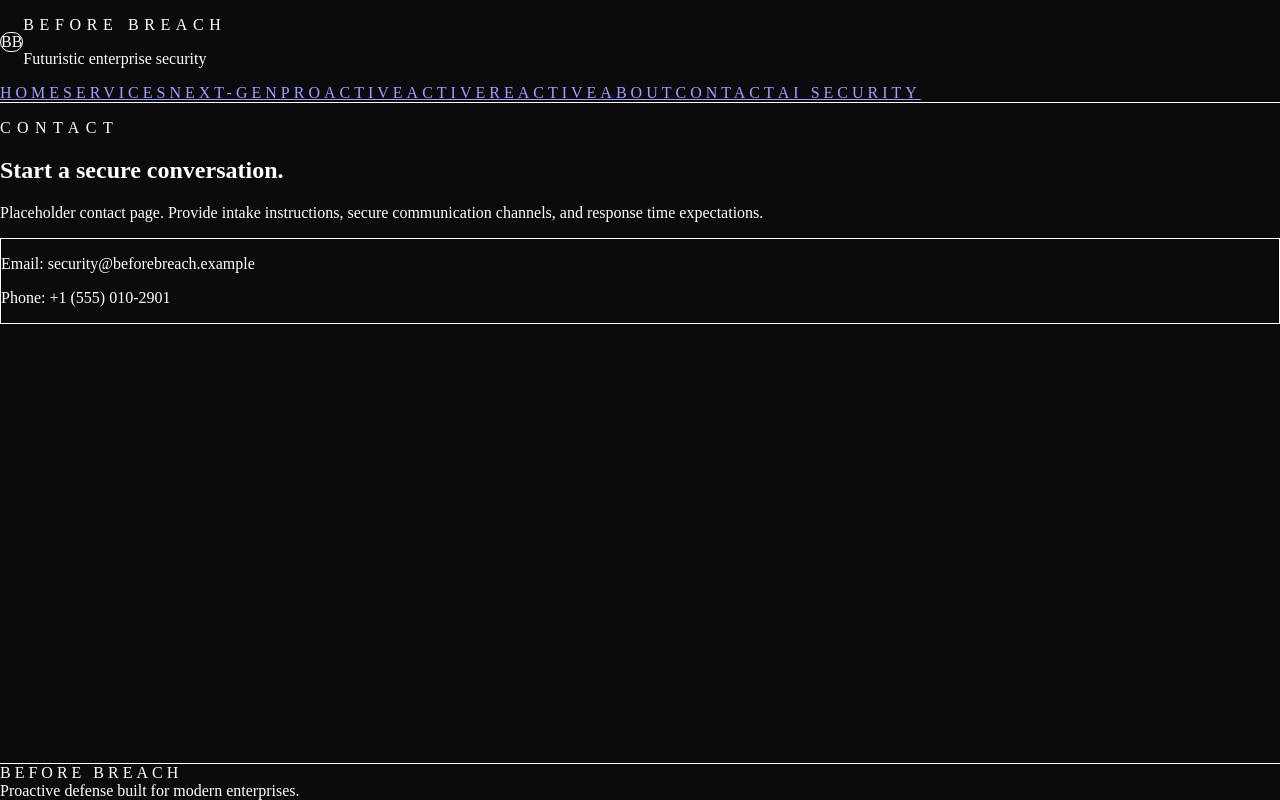
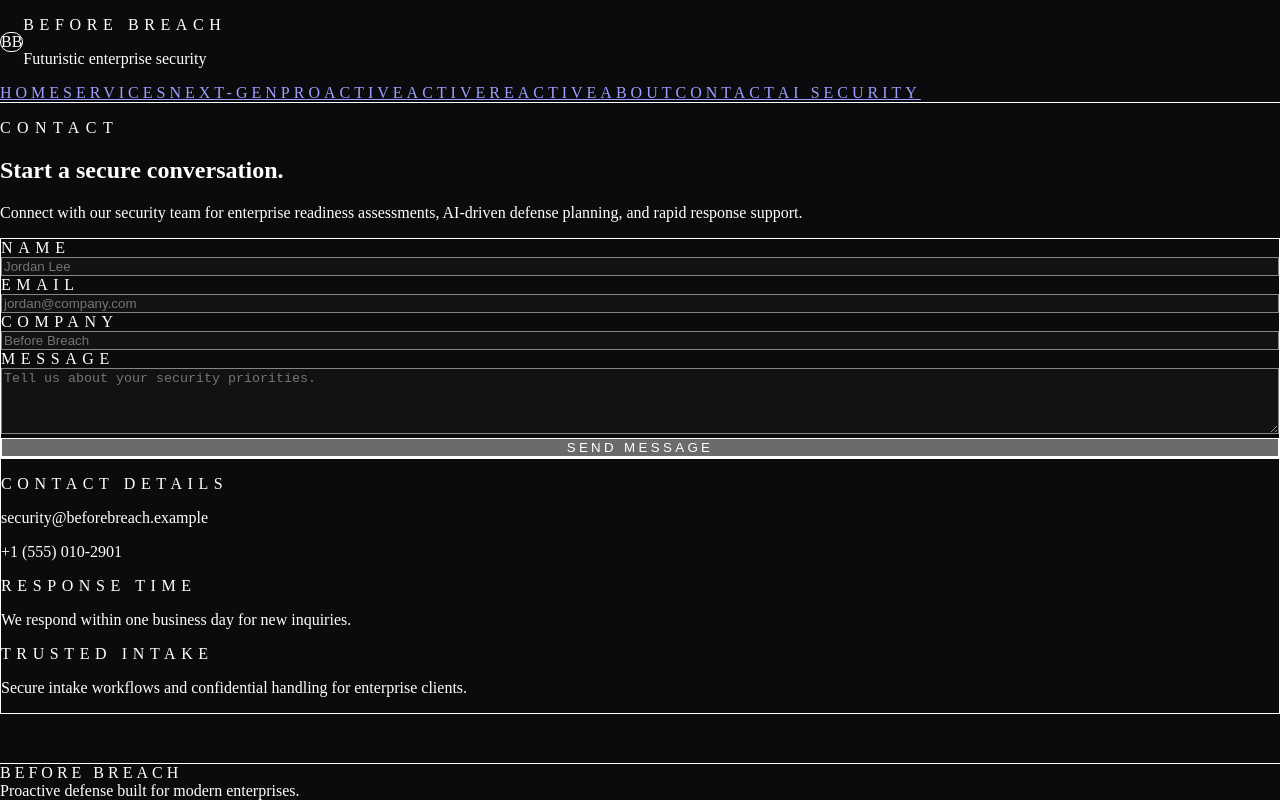
Before and after one commit to Divyansh-0001/Be4Breach-Website, a Next.js app: page /contact in a window 1280 px wide. Built offline with nearby package versions, Linux system fonts and the light colour scheme.

Commit message:
Add contact form with validation
Co-authored-by: nikhil.agarwal <nikhil.agarwal@avalara.com>

```diff
--- a/app/contact/page.js
+++ b/app/contact/page.js
@@ -1,4 +1,76 @@
+"use client";
+
+import { useState } from "react";
+
+const initialFormState = {
+  name: "",
+  email: "",
+  company: "",
+  message: "",
+};
+
+const emailPattern = /^[^\s@]+@[^\s@]+\.[^\s@]+$/;
+
 export default function ContactPage() {
+  const [formData, setFormData] = useState(initialFormState);
+  const [errors, setErrors] = useState({});
+  const [isSubmitted, setIsSubmitted] = useState(false);
+
+  const validateForm = (values) => {
+    const nextErrors = {};
+
+    if (!values.name.trim()) {
+      nextErrors.name = "Please enter your name.";
+    }
+
+    if (!values.email.trim()) {
+      nextErrors.email = "Please enter your email.";
+    } else if (!emailPattern.test(values.email.trim())) {
+      nextErrors.email = "Please enter a valid email address.";
+    }
+
+    if (!values.company.trim()) {
+      nextErrors.company = "Please enter your company.";
+    }
+
+    if (!values.message.trim()) {
+      nextErrors.message = "Please share a short message.";
+    }
+
+    return nextErrors;
+  };
+
+  const handleChange = (event) => {
+    const { name, value } = event.target;
+
+    setFormData((prev) => ({
+      ...prev,
+      [name]: value,
+    }));
+
+    if (errors[name]) {
+      setErrors((prev) => ({
+        ...prev,
+        [name]: undefined,
+      }));
+    }
+  };
+
+  const handleSubmit = (event) => {
+    event.preventDefault();
+    const validationErrors = validateForm(formData);
+
+    if (Object.keys(validationErrors).length > 0) {
+      setErrors(validationErrors);
+      setIsSubmitted(false);
+      return;
+    }
+
+    setErrors({});
+    setIsSubmitted(true);
+    setFormData(initialFormState);
+  };
+
   return (
     <main className="mx-auto w-full max-w-6xl px-6 py-12">
       <section className="space-y-4">
@@ -9,12 +81,169 @@ export default function ContactPage() {
           Start a secure conversation.
         </h1>
         <p className="max-w-2xl text-sm text-brand-white/70">
-          Placeholder contact page. Provide intake instructions, secure
-          communication channels, and response time expectations.
+          Connect with our security team for enterprise readiness assessments,
+          AI-driven defense planning, and rapid response support.
         </p>
-        <div className="rounded-lg border border-brand-white/10 bg-brand-black/60 p-4 text-sm text-brand-white/70">
-          <p>Email: security@beforebreach.example</p>
-          <p className="mt-2">Phone: +1 (555) 010-2901</p>
+      </section>
+
+      <section className="mt-10 grid gap-8 md:grid-cols-[1.1fr_0.9fr]">
+        <div>
+          {isSubmitted ? (
+            <div className="mb-6 rounded-lg border border-brand-red/30 bg-brand-red/10 p-4 text-sm text-brand-white">
+              Thank you for reaching out. Our team will respond within one
+              business day.
+            </div>
+          ) : null}
+          <form
+            className="space-y-4 rounded-lg border border-brand-white/10 bg-brand-black/60 p-6"
+            onSubmit={handleSubmit}
+          >
+            <div>
+              <label
+                htmlFor="name"
+                className="text-xs uppercase tracking-[0.35em] text-brand-white/60"
+              >
+                Name
+              </label>
+              <input
+                id="name"
+                name="name"
+                type="text"
+                value={formData.name}
+                onChange={handleChange}
+                aria-invalid={Boolean(errors.name)}
+                aria-describedby={errors.name ? "name-error" : undefined}
+                className={`mt-2 w-full rounded-md border bg-brand-black/80 px-3 py-2 text-sm text-brand-white outline-none transition focus:border-brand-red/70 focus:ring-1 focus:ring-brand-red/70 ${
+                  errors.name ? "border-brand-red/70" : "border-brand-white/10"
+                }`}
+                placeholder="Jordan Lee"
+              />
+              {errors.name ? (
+                <p id="name-error" className="mt-2 text-xs text-brand-red">
+                  {errors.name}
+                </p>
+              ) : null}
+            </div>
+
+            <div>
+              <label
+                htmlFor="email"
+                className="text-xs uppercase tracking-[0.35em] text-brand-white/60"
+              >
+                Email
+              </label>
+              <input
+                id="email"
+                name="email"
+                type="email"
+                value={formData.email}
+                onChange={handleChange}
+                aria-invalid={Boolean(errors.email)}
+                aria-describedby={errors.email ? "email-error" : undefined}
+                className={`mt-2 w-full rounded-md border bg-brand-black/80 px-3 py-2 text-sm text-brand-white outline-none transition focus:border-brand-red/70 focus:ring-1 focus:ring-brand-red/70 ${
+                  errors.email ? "border-brand-red/70" : "border-brand-white/10"
+                }`}
+                placeholder="jordan@company.com"
+              />
+              {errors.email ? (
+                <p id="email-error" className="mt-2 text-xs text-brand-red">
+                  {errors.email}
+                </p>
+              ) : null}
+            </div>
+
+            <div>
+              <label
+                htmlFor="company"
+                className="text-xs uppercase tracking-[0.35em] text-brand-white/60"
+              >
+                Company
+              </label>
+              <input
+                id="company"
+                name="company"
+                type="text"
+                value={formData.company}
+                onChange={handleChange}
+                aria-invalid={Boolean(errors.company)}
+                aria-describedby={errors.company ? "company-error" : undefined}
+                className={`mt-2 w-full rounded-md border bg-brand-black/80 px-3 py-2 text-sm text-brand-white outline-none transition focus:border-brand-red/70 focus:ring-1 focus:ring-brand-red/70 ${
+                  errors.company
+                    ? "border-brand-red/70"
+                    : "border-brand-white/10"
+                }`}
+                placeholder="Before Breach"
+              />
+              {errors.company ? (
+                <p id="company-error" className="mt-2 text-xs text-brand-red">
+                  {errors.company}
+                </p>
+              ) : null}
+            </div>
+
+            <div>
+              <label
+                htmlFor="message"
+                className="text-xs uppercase tracking-[0.35em] text-brand-white/60"
+              >
+                Message
+              </label>
+              <textarea
+                id="message"
+                name="message"
+                rows={4}
+                value={formData.message}
+                onChange={handleChange}
+                aria-invalid={Boolean(errors.message)}
+                aria-describedby={errors.message ? "message-error" : undefined}
+                className={`mt-2 w-full rounded-md border bg-brand-black/80 px-3 py-2 text-sm text-brand-white outline-none transition focus:border-brand-red/70 focus:ring-1 focus:ring-brand-red/70 ${
+                  errors.message
+                    ? "border-brand-red/70"
+                    : "border-brand-white/10"
+                }`}
+                placeholder="Tell us about your security priorities."
+              />
+              {errors.message ? (
+                <p id="message-error" className="mt-2 text-xs text-brand-red">
+                  {errors.message}
+                </p>
+              ) : null}
+            </div>
+
+            <button
+              type="submit"
+              className="w-full rounded-md border border-brand-red bg-brand-red px-5 py-2 text-xs font-semibold uppercase tracking-[0.25em] text-brand-black transition hover:bg-brand-white hover:text-brand-black"
+            >
+              Send message
+            </button>
+          </form>
+        </div>
+
+        <div className="space-y-4 rounded-lg border border-brand-white/10 bg-brand-black/60 p-6 text-sm text-brand-white/70">
+          <div>
+            <p className="text-xs uppercase tracking-[0.35em] text-brand-white/50">
+              Contact details
+            </p>
+            <p className="mt-3">security@beforebreach.example</p>
+            <p className="mt-2">+1 (555) 010-2901</p>
+          </div>
+          <div>
+            <p className="text-xs uppercase tracking-[0.35em] text-brand-white/50">
+              Response time
+            </p>
+            <p className="mt-3">
+              We respond within one business day for new inquiries.
+            </p>
+          </div>
+          <div>
+            <p className="text-xs uppercase tracking-[0.35em] text-brand-white/50">
+              Trusted intake
+            </p>
+            <p className="mt-3">
+              Secure intake workflows and confidential handling for enterprise
+              clients.
+            </p>
+          </div>
         </div>
       </section>
     </main>
```
